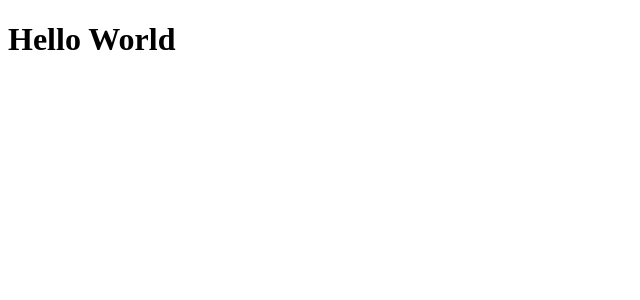
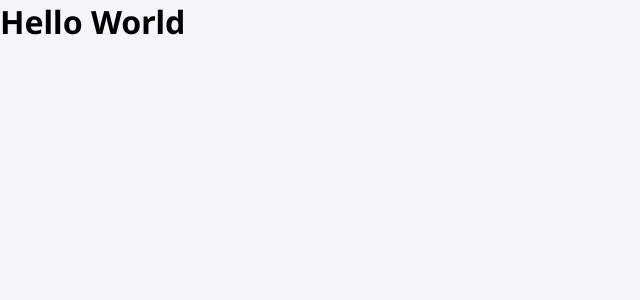
Before and after one commit to ViniciusLegacy/game-guess, a React (Vite) app: page / in a window 1280 px wide. Shown: the top 300 px of the page, without its empty margins (0-640 px from the left). Built offline with nearby package versions, Linux system fonts and the light colour scheme.

Commit message:
config:initial global.css styles

```diff
--- a/index.html
+++ b/index.html
@@ -4,6 +4,10 @@
     <meta charset="UTF-8" />
     <link rel="icon" type="image/svg+xml" href="/icon.svg" />
     <meta name="viewport" content="width=device-width, initial-scale=1.0" />
+
+    <link rel="preconnect" href="https://fonts.googleapis.com">
+    <link rel="preconnect" href="https://fonts.gstatic.com" crossorigin>
+    <link href="https://fonts.googleapis.com/css2?family=Inter+Tight:ital,wght@0,100..900;1,100..900&family=Inter:ital,opsz,wght@0,14..32,100..900;1,14..32,100..900&family=Noto+Sans:ital,wght@0,100..900;1,100..900&display=swap" rel="stylesheet">
     <title>game-guess</title>
   </head>
   <body>
--- a/src/global.css
+++ b/src/global.css
@@ -0,0 +1,25 @@
+:root {
+    font-size: 16px;
+}
+
+* {
+    margin: 0;
+    padding: 0;
+    box-sizing: border-box;
+}
+
+body {
+    background-color: #f5f5fa;
+
+    font-family: "Noto Sans", serif;
+    font-optical-sizing: auto;
+}
+
+button {
+    cursor: pointer;
+    transition: filter 0.2s;
+}
+
+button:hover {
+    filter: brightness(0.9);
+}
--- a/src/main.tsx
+++ b/src/main.tsx
@@ -1,6 +1,8 @@
 import { StrictMode } from 'react'
 import { createRoot } from 'react-dom/client'
+
 import './global.css'
+
 import App from './App.tsx'
 
 createRoot(document.getElementById('root')!).render(
```
